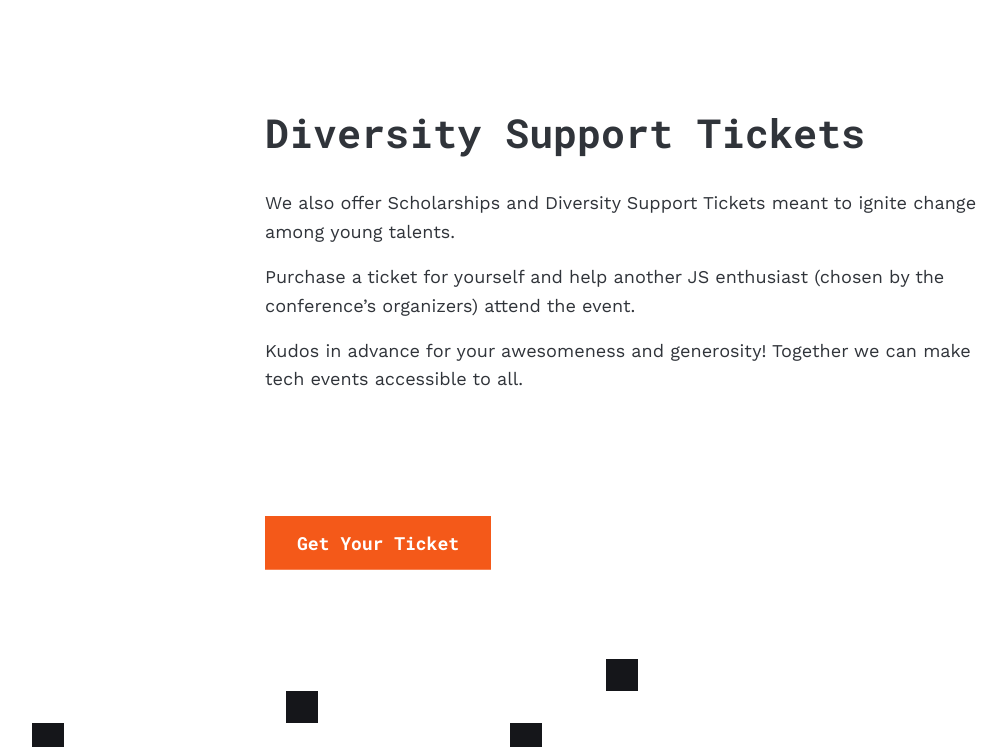
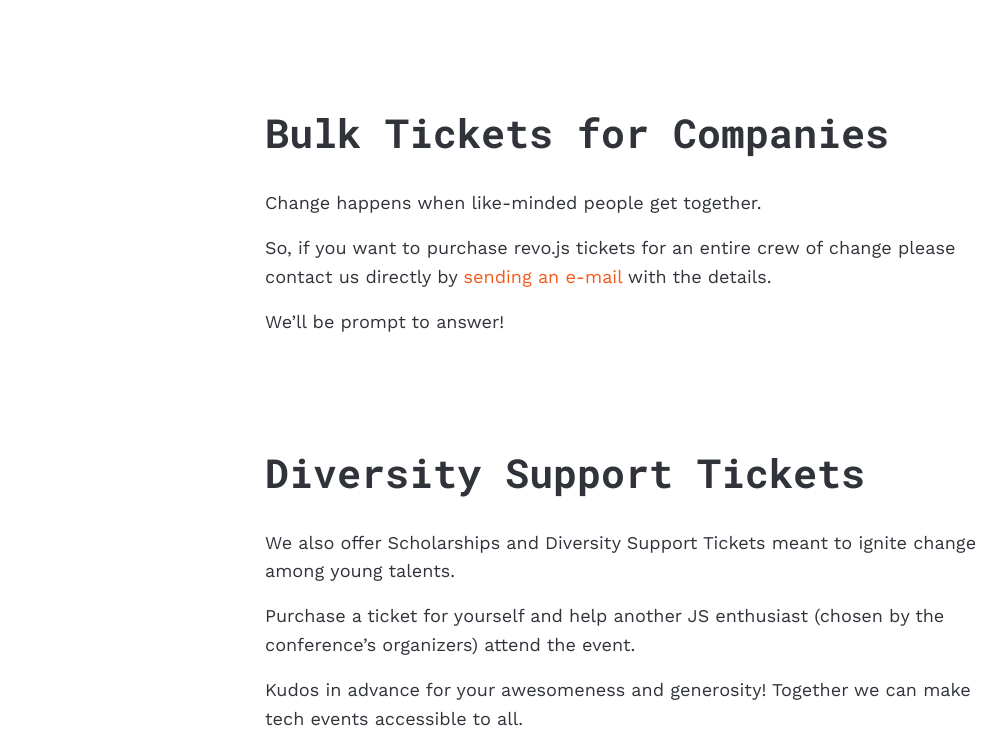
Before and after one commit to tim-js/revojs.ro, a Gatsby site: page /tickets in a window 1280 px wide. Shown: the part 2073-2820 px from the top of the page, without its empty margins (0-1007 px from the left). Built offline with nearby package versions, Linux system fonts and the light colour scheme; Gatsby itself is replaced by a stand-in of ours.

Commit message:
Add bulk tickets info

```diff
--- a/src/pages/tickets.jsx
+++ b/src/pages/tickets.jsx
@@ -148,6 +148,23 @@
           </section>
 
           <section>
+            <h2>Bulk Tickets for Companies</h2>
+
+            <p>Change happens when like-minded people get together.</p>
+
+            <p>
+              So, if you want to purchase revo.js tickets for an entire crew of
+              change please contact us directly by{" "}
+              <a href="mailto:info@revojs.ro?subject=[tickets bulk]">
+                sending an e-mail
+              </a>{" "}
+              with the details.
+            </p>
+
+            <p>We’ll be prompt to answer!</p>
+          </section>
+
+          <section>
             <h2>Diversity Support Tickets</h2>
 
             <p>
```
